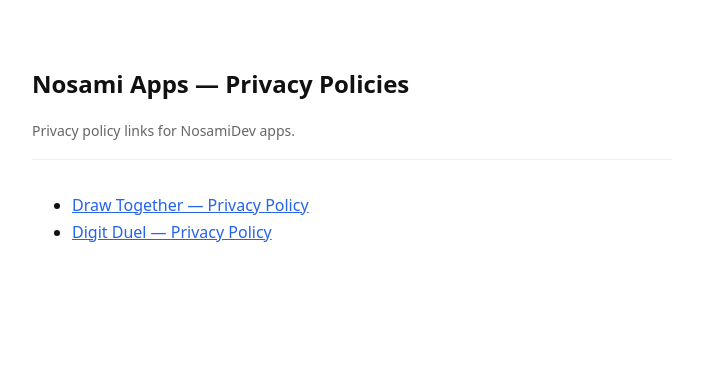
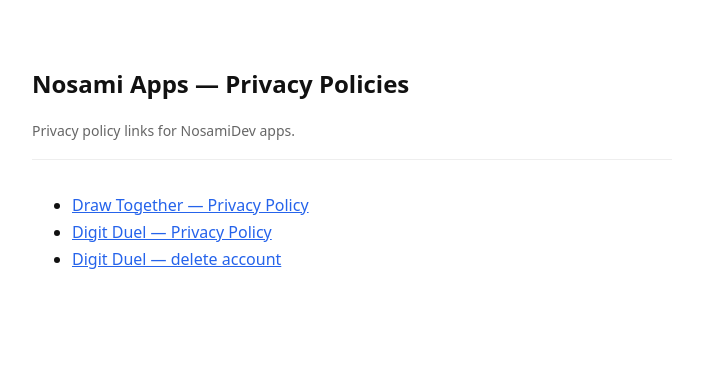
Before and after one commit to nosamidev/Nosami-Apps, a plain HTML site: page index.html in a window 1280 px wide. Shown: the whole page, without its empty margins (288-991 px from the left). Drawn offline with Linux system fonts and the light colour scheme.

Commit message:
Update index.html

```diff
--- a/index.html
+++ b/index.html
@@ -29,7 +29,7 @@ a { color: #2563eb; }
   <ul>
     <li><a href="privacy.html">Draw Together — Privacy Policy</a></li>
     <li><a href="digitduel-privacy.html">Digit Duel — Privacy Policy</a></li>
-
+    <li><a href="digitduel-delete-account.html">Digit Duel — delete account</a></li>
   </ul>
 </body>
 </html>
```
